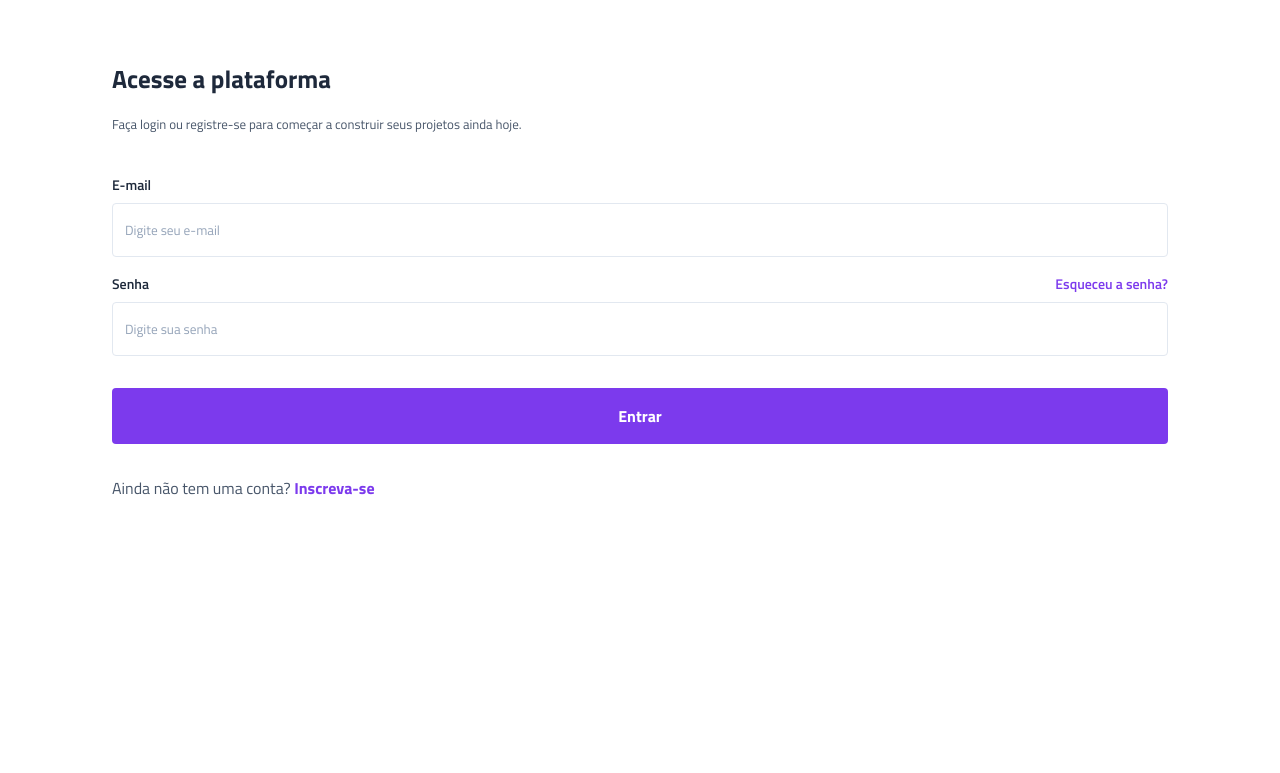
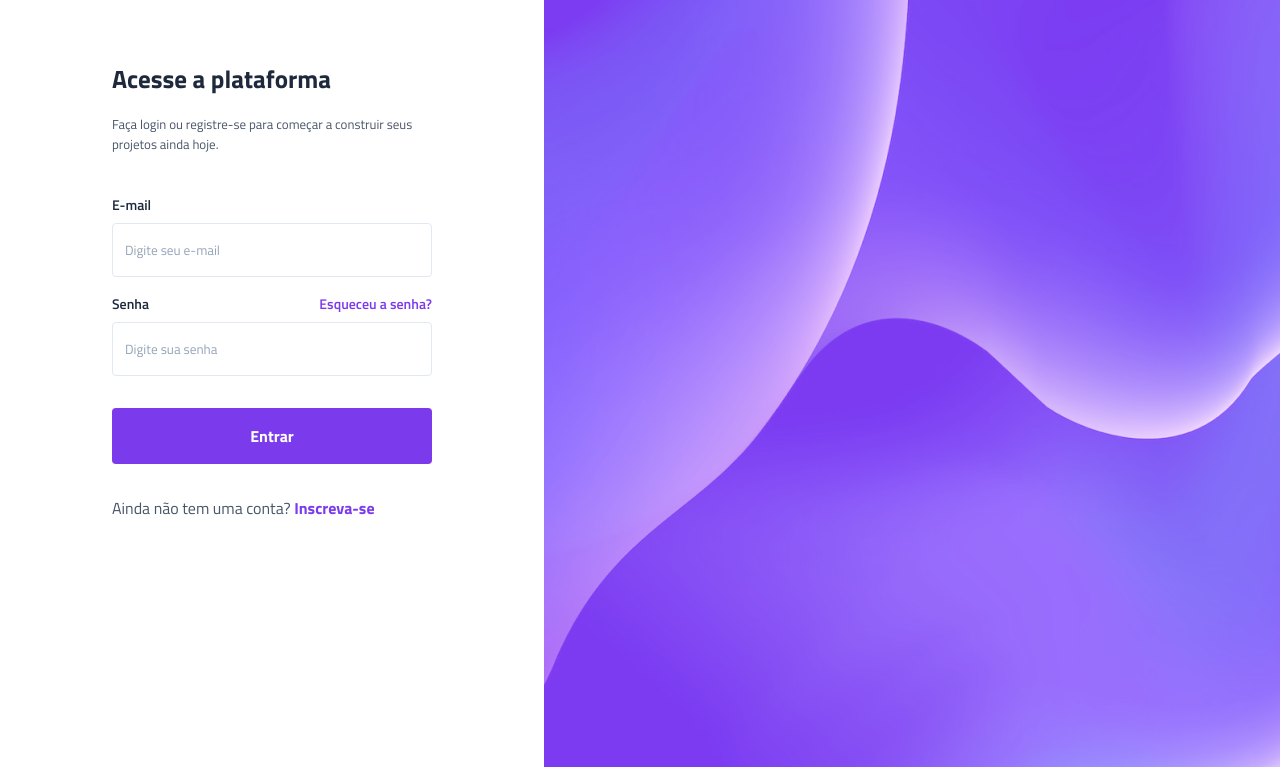
Before and after one commit to Samuel-Emiya/projeto-vertigo, a plain HTML site: page index.html in a window 1280 px wide. Shown: the part 133-906 px from the top of the page. Before the commit the page ends 800 px from the top, so only its background shows below. Drawn offline with Linux system fonts and the light colour scheme.

Commit message:
inserção do background desktop

```diff
--- a/index.html
+++ b/index.html
@@ -48,6 +48,9 @@
             </section>
         </main>
     </div>
+    <div class="bg-desktop">
+        <img src="./imagens/bg-desktop.png" alt="background desktop">
+    </div>
 </body>
 
 </html>
--- a/style.css
+++ b/style.css
@@ -123,7 +123,15 @@ main {
     font-size: 1rem;
 }
 
+.bg-desktop {
+    display: none;
+}
+
 @media(min-width: 1000px) {
+    body {
+        display: flex;
+    }
+
     header {
         background: none;
         justify-content: flex-start;
@@ -137,5 +145,14 @@ main {
     main {
         padding-inline: 7rem;
     }
+
+    .conteudo {
+        width: 100%;
+    }
+
+    .bg-desktop {
+        display: block;
+        width: 100%;
+    }
 }
 /* nome da cor, rgb, rgba, hex, hsl, hwb */
```
